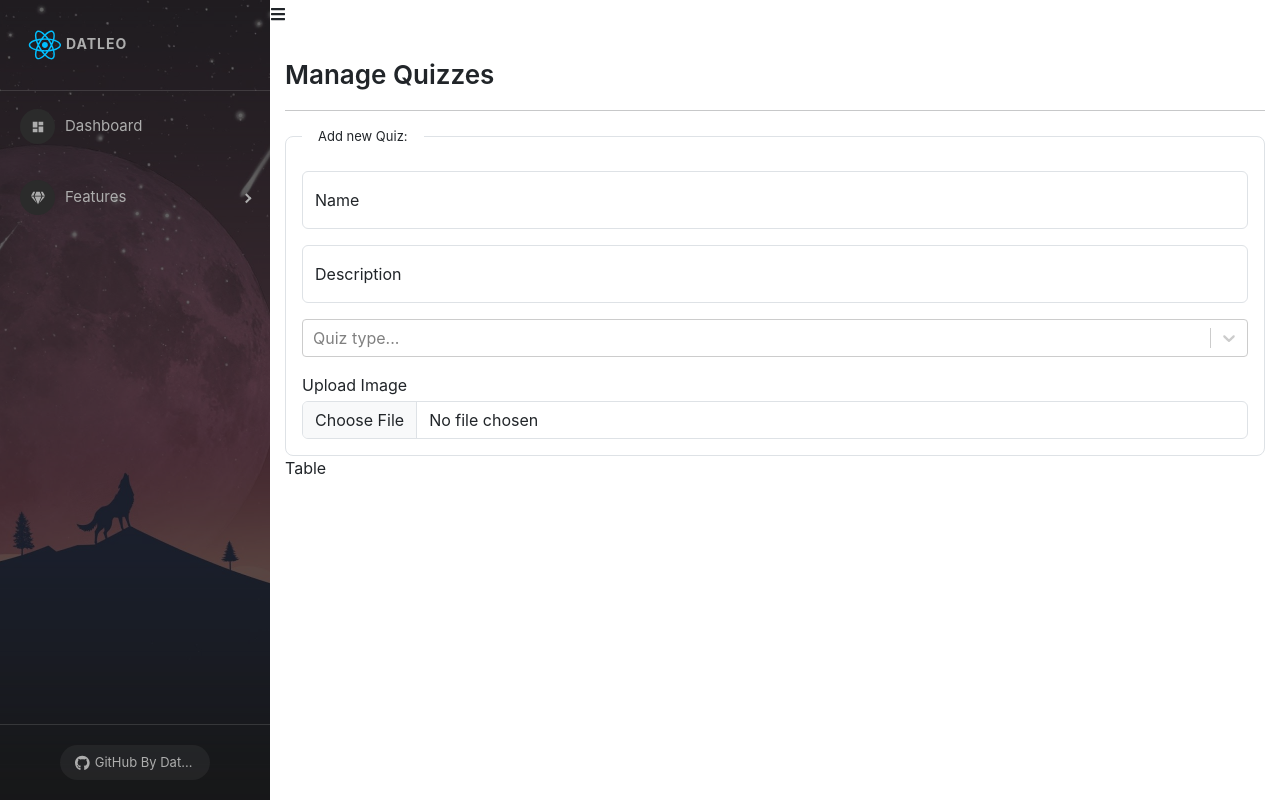
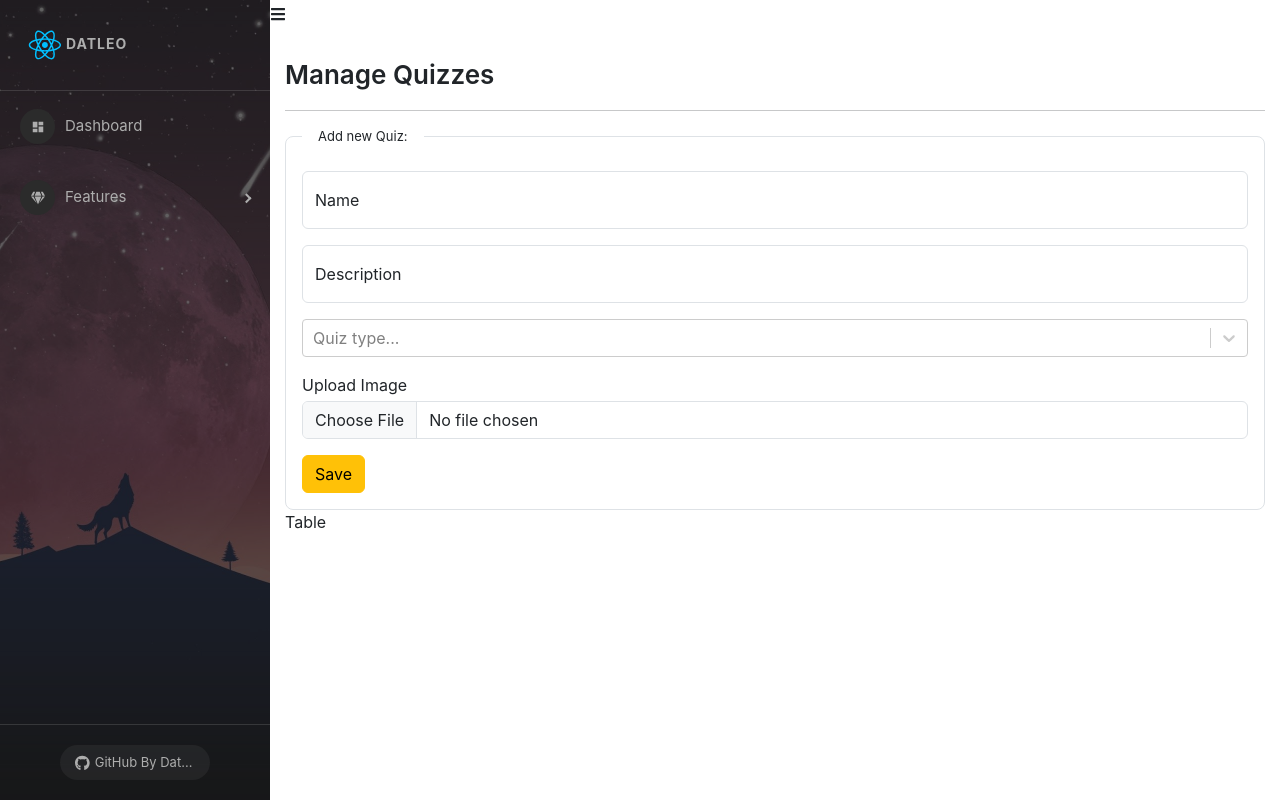
Before and after one commit to nguyendat0908/Project-ReactJS, a React (Create React App) app: page /admins/manage-quizzes in a window 1280 px wide. Built offline with nearby package versions, Linux system fonts and the light colour scheme.

Commit message:
API them moi bai thi

```diff
--- a/src/components/Admin/Content/Quiz/ManageQuiz.js
+++ b/src/components/Admin/Content/Quiz/ManageQuiz.js
@@ -1,6 +1,8 @@
 import { useState } from 'react';
 import './ManageQuiz.scss'
 import Select from 'react-select';
+import { postCreateNewQuiz } from '../../../../services/ApiService'
+import { toast } from 'react-toastify';
 
 const options = [
     { value: 'EASY', label: 'EASY' },
@@ -12,11 +14,33 @@ const ManageQuiz = (props) => {
 
     const [name, setName] = useState('');
     const [description, setDescription] = useState('');
-    const [type, setType] = useState('EASY');
+    const [type, setType] = useState('');
     const [image, setImage] = useState(null);
 
     const handleChangeFile = (event) => {
+        if (event.target && event.target.files && event.target.files[0]) {
+            setImage(event.target.files[0]);
+        }
+    }
 
+    const handleSubmitQuiz = async () => {
+
+        // Validate
+        if (!name || !description) {
+            toast.error('Name/ Description is required!')
+            return;
+        }
+
+        let res = await postCreateNewQuiz(description, name, type?.value, image);
+        if (res && res.EC === 0) {
+            toast.success(res.EM);
+            setName('');
+            setDescription('');
+            setType('');
+            setImage(null);
+        } else {
+            toast.error(res.EM);
+        }
     }
 
     return (
@@ -38,8 +62,8 @@ const ManageQuiz = (props) => {
                     </div>
                     <div className='my-3'>
                         <Select
-                            // value={selectedOption}
-                            // onChange={this.handleChange}
+                            defaultValue={type}
+                            onChange={setType}
                             options={options}
                             placeholder='Quiz type...'
                         />
@@ -47,6 +71,9 @@ const ManageQuiz = (props) => {
                     <div className='more-actions form-group'>
                         <label className='mb-1'>Upload Image</label>
                         <input type='file' className='form-control' onChange={(event) => handleChangeFile(event)} />
+                    </div>
+                    <div className='mt-3'>
+                        <button className='btn btn-warning' onClick={() => handleSubmitQuiz()}>Save</button>
                     </div>
                 </fieldset>
             </div>
--- a/src/services/ApiService.js
+++ b/src/services/ApiService.js
@@ -25,7 +25,7 @@ const putUpdateUser = (id, username, role, image) => {
 }
 
 const deleteUser = (userId) => {
-    return instance.delete('api/v1/participant', {data: {id: userId}})
+    return instance.delete('api/v1/participant', { data: { id: userId } })
 }
 
 const getUserWithPaginate = (page, limit) => {
@@ -33,11 +33,11 @@ const getUserWithPaginate = (page, limit) => {
 }
 
 const postLogin = (userEmail, userPassword) => {
-    return instance.post('api/v1/login', {email: userEmail, password: userPassword})
+    return instance.post('api/v1/login', { email: userEmail, password: userPassword })
 }
 
 const postRegister = (userEmail, userPassword, username) => {
-    return instance.post('api/v1/register', {email: userEmail, password: userPassword, username: username})
+    return instance.post('api/v1/register', { email: userEmail, password: userPassword, username: username })
 }
 
 const getQuizByUser = () => {
@@ -49,8 +49,17 @@ const getDataQuiz = (id) => {
 }
 
 const postSubmitQuiz = (data) => {
-    console.log("... Data check: ", {...data})
-    return instance.post('api/v1/quiz-submit', {...data})
+    console.log("... Data check: ", { ...data })
+    return instance.post('api/v1/quiz-submit', { ...data })
 }
 
-export { postCreateUser, getAllUsers, putUpdateUser, deleteUser, getUserWithPaginate, postLogin, postRegister, getQuizByUser, getDataQuiz, postSubmitQuiz }
+const postCreateNewQuiz = (description, name, difficulty, image) => {
+    const data = new FormData();
+    data.append('description', description);
+    data.append('name', name);
+    data.append('difficulty', difficulty);
+    data.append('quizImage', image);
+    return instance.post('api/v1/quiz', data)
+}
+
+export { postCreateUser, getAllUsers, putUpdateUser, deleteUser, getUserWithPaginate, postLogin, postRegister, getQuizByUser, getDataQuiz, postSubmitQuiz, postCreateNewQuiz }
```
